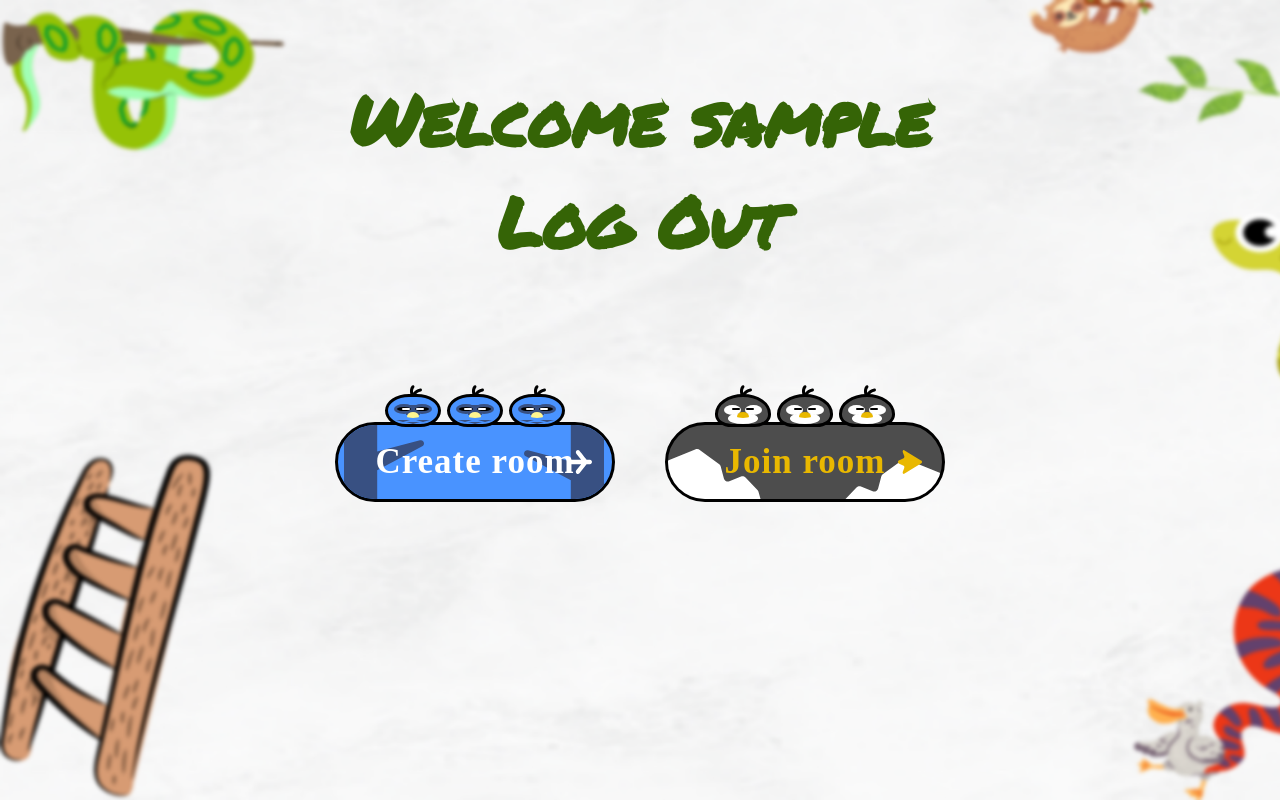
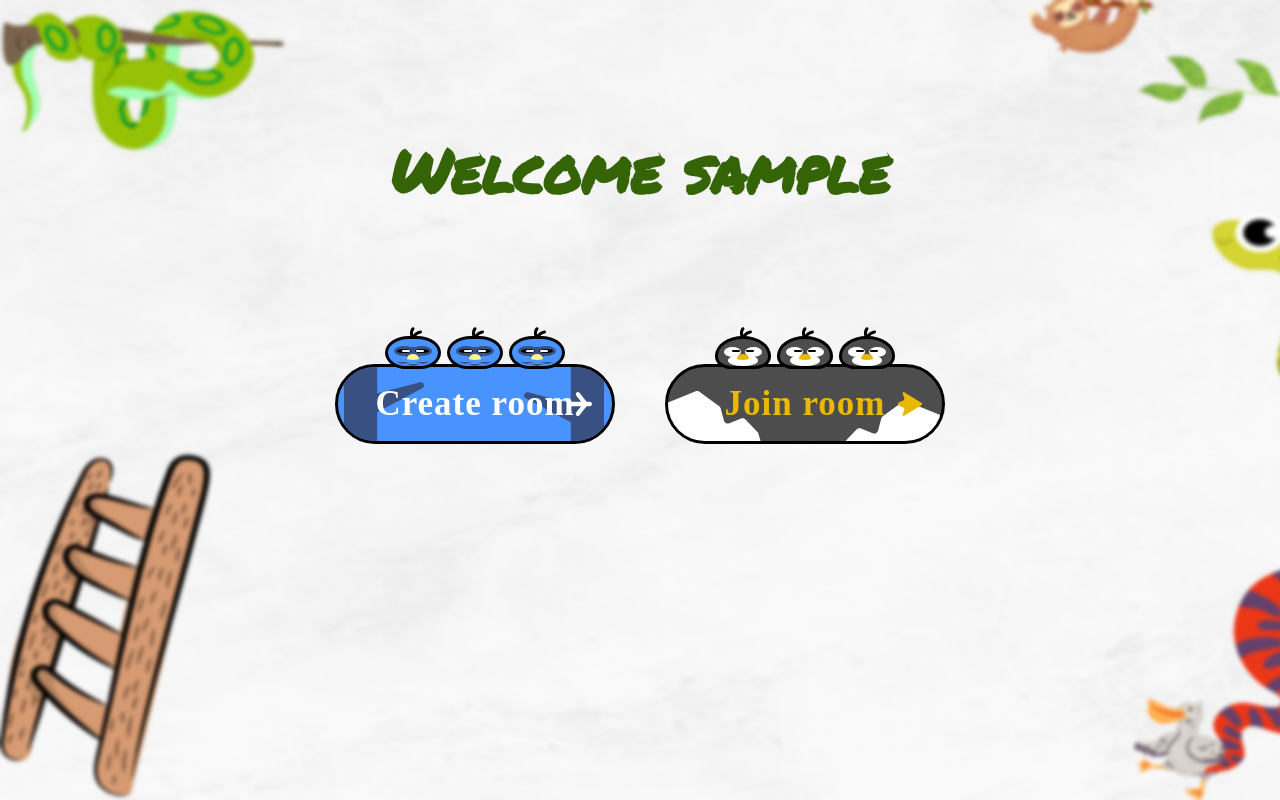
Before and after one commit to zeezooX/snakes-and-ladders, a React (Create React App) app in the folder client/: page / in a window 1280 px wide. Built offline with nearby package versions, Linux system fonts and the light colour scheme; sample sign-in values are in the browser's storage; a web font is replaced by a local one.

Commit message:
css handling

```diff
--- a/client/src/pages/homePage/Home.css
+++ b/client/src/pages/homePage/Home.css
@@ -15,7 +15,7 @@
   bottom: 150px;
   font-weight: bold;
   font-family: "Permanent Marker", cursive;
-  font-size: 70px;
+  font-size: 60px;
   color: rgb(53, 100, 6);
 }
 
--- a/client/src/pages/homePage/Home.jsx
+++ b/client/src/pages/homePage/Home.jsx
@@ -6,8 +6,9 @@ const Home = () => {
   return (
     <>
       <div className="homeContainer">
-        <h2 className="welcome">Welcome {sessionStorage.getItem("username")}</h2>
-        <h4 className="welcome">Log Out</h4>
+        <h1 className="welcome">
+          Welcome {sessionStorage.getItem("username")}
+        </h1>
         <div className="buttonContainer">
           <Link to="./createRoom" class="button button--hoo">
             <div class="button__wrapper">
--- a/client/src/pages/roomCreation/CreateRoom.jsx
+++ b/client/src/pages/roomCreation/CreateRoom.jsx
@@ -7,8 +7,8 @@ import board5 from "../../boardImages/board5.jpg";
 import board6 from "../../boardImages/board6.jpeg";
 import axios from "axios";
 import React, { useState } from "react";
-import { ToastContainer, toast } from 'react-toastify';
-import 'react-toastify/dist/ReactToastify.css';
+import { ToastContainer, toast } from "react-toastify";
+import "react-toastify/dist/ReactToastify.css";
 
 const CreateRoom = () => {
   const [board, setBoard] = useState(-1);
@@ -45,7 +45,7 @@ const CreateRoom = () => {
   return (
     <>
       <div className="createRoom">
-      <ToastContainer />
+        <ToastContainer />
         <h2 className="chooseMap">Choose a map</h2>
         <div onChange={onChangeRadio} className="mapsContainer">
           <div className="map">
```
Also changed, not shown: client/src/pages/loginPage/Login.jsx (+4 -6 lines).
